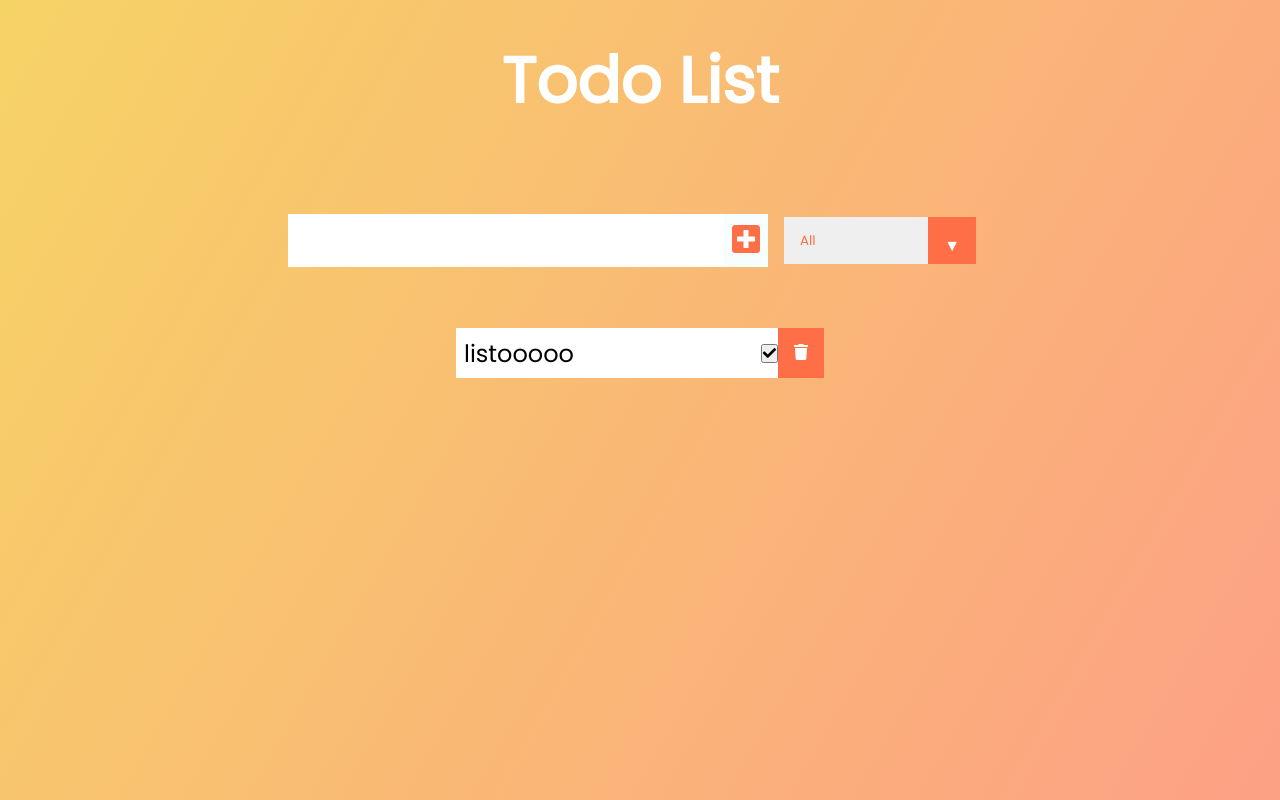
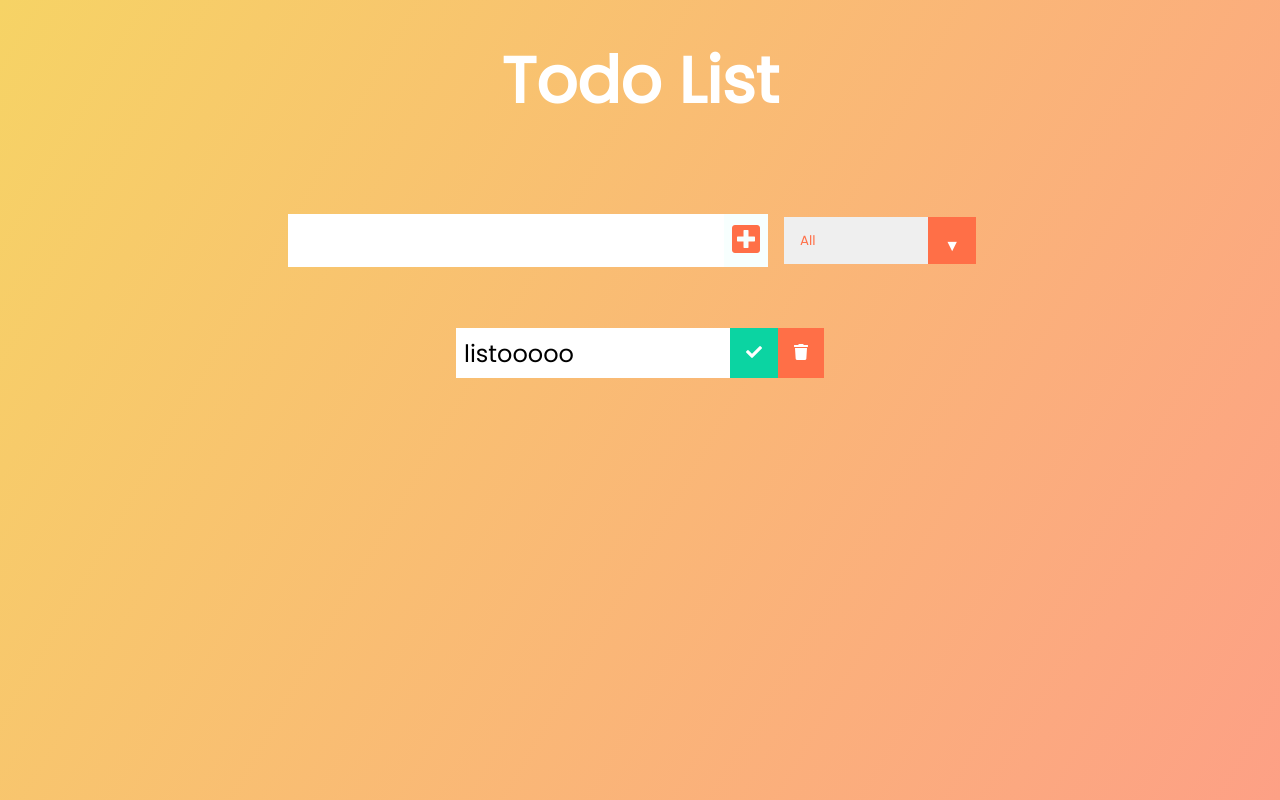
Before and after one commit to LulaZeta/todo_list_react, a React (Create React App) app: page / in a window 1280 px wide. Both pictures are taken after typing "Sample" into the empty fields and a click on the button 746 px from the left and 240 px from the top of the page. Built offline with nearby package versions, Linux system fonts and the light colour scheme.

Commit message:
props state

```diff
--- a/src/App.js
+++ b/src/App.js
@@ -15,7 +15,7 @@ function App() {
       <h1>Todo List</h1>
       </header>
       <Form todos= {todos} setTodos={setTodos} setInputText={setInputText} inputText={inputText}/>
-      <TodoList />
+      <TodoList todos={todos} />
     </div>
 
   );
--- a/src/components/Todo.js
+++ b/src/components/Todo.js
@@ -2,7 +2,7 @@ const Todo = () => {
     return (
         <div className="todo">
             <li className="todo-item">listooooo</li>
-            <button className="complet-btn">
+            <button className="complete-btn">
                 <i className="fas fa-check"></i>
             </button>
             <button  className="trash-btn">
--- a/src/components/TodoList.js
+++ b/src/components/TodoList.js
@@ -1,10 +1,12 @@
 import Todo from './Todo';
 
-const  TodoList = () => {
+const  TodoList = ({todos}) => {
     return(
     <div className="todo-container">
         <ul className="todo-list">
-            <Todo />
+           {todos.map(todo => (
+               <Todo text={todo.text} id={todo.id}/>
+           ))}
         </ul>
     </div>
     );
```
